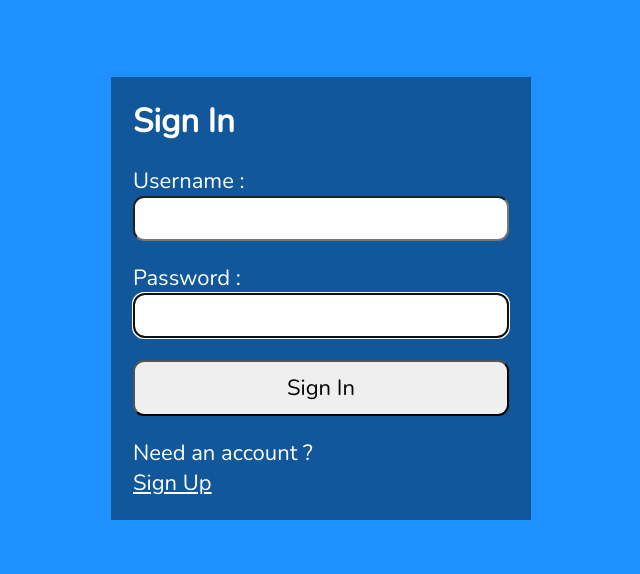
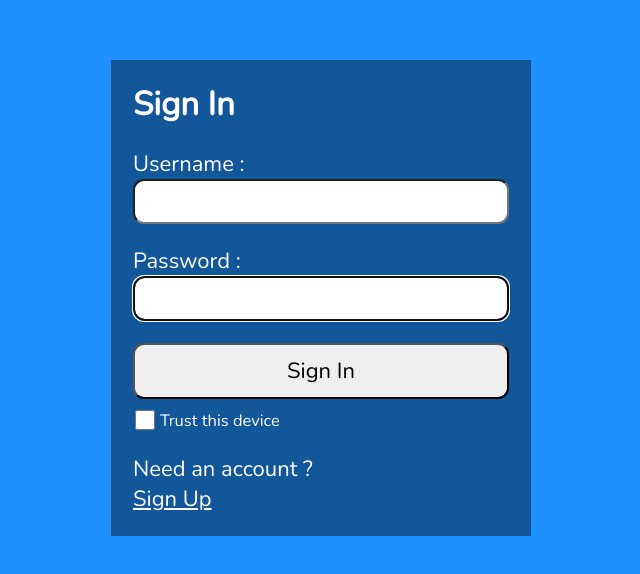
Before and after one commit to NifemiSoneye/React-Login, a React (Vite) app in the folder React-Register/: page /login in a window 1280 px wide. Shown: the part 102-676 px from the top of the page, without its empty margins (319-959 px from the left). Built offline with nearby package versions, Linux system fonts and the light colour scheme.

Commit message:
Trust device checkbox implemented

```diff
--- a/React-Register/src/Login.jsx
+++ b/React-Register/src/Login.jsx
@@ -6,7 +6,7 @@ import { Link, useNavigate, useLocation } from "react-router-dom";
 const LOGIN_URL = "./auth";
 
 const Login = () => {
-  const { setAuth } = UseAuth();
+  const { setAuth, persist, setPersist } = UseAuth();
 
   const navigate = useNavigate();
   const location = useLocation();
@@ -55,6 +55,14 @@ const Login = () => {
     /* console.log(user, pwd); */
   };
 
+  const togglePersist = () => {
+    setPersist((prev) => !prev);
+  };
+
+  useEffect(() => {
+    localStorage.setItem("persist", persist);
+  }, [persist]);
+
   useEffect(() => {
     setErrMsg("");
   }, [user, pwd]);
@@ -101,12 +109,21 @@ const Login = () => {
           value={pwd}
         />
         <button>Sign In</button>
+        <div className="persistCheck">
+          <input
+            type="checkbox"
+            id="persist"
+            onChange={togglePersist}
+            checked={persist}
+          />
+
+          <label htmlFor="persist">Trust this device</label>
+        </div>
       </form>
       <p>
         Need an account ? <br />
         <span className="line">
-          {/* put router link here */}
-          <a href="#">Sign Up</a>
+          <Link to="/register">Sign Up</Link>
         </span>
       </p>
     </section>
--- a/React-Register/src/PersistLogin.jsx
+++ b/React-Register/src/PersistLogin.jsx
@@ -7,26 +7,33 @@ import UseAuth from "./hooks/UseAuth";
 const PersistLogin = () => {
   const [isLoading, setIsLoading] = useState(true);
   const refresh = UseRefreshToken();
-  const { auth } = UseAuth();
+  const { auth, persist } = UseAuth();
 
   useEffect(() => {
+    let isMounted = true;
     const verifyRefreshToken = async () => {
       try {
         await refresh();
       } catch (err) {
         console.error(err);
       } finally {
-        setIsLoading(false);
+        isMounted && setIsLoading(false);
       }
     };
 
     !auth?.accessToken ? verifyRefreshToken() : setIsLoading(false);
+
+    return () => {
+      isMounted = false;
+    };
   }, []);
   useEffect(() => {
     console.log(`isLoading : ${isLoading}`);
     console.log(`aT: ${JSON.stringify(auth?.accessToken)}`);
   }, [isLoading]);
-  return <>{isLoading ? <p>Loading...</p> : <Outlet />}</>;
+  return (
+    <>{!persist ? <Outlet /> : isLoading ? <p>Loading...</p> : <Outlet />}</>
+  );
 };
 
 export default PersistLogin;
--- a/React-Register/src/context/AuthProvider.jsx
+++ b/React-Register/src/context/AuthProvider.jsx
@@ -4,8 +4,11 @@ const AuthContext = createContext({});
 
 export const AuthProvider = ({ children }) => {
   const [auth, setAuth] = useState({});
+  const [persist, setPersist] = useState(
+    JSON.parse(localStorage.getItem("persist")) || false,
+  );
   return (
-    <AuthContext.Provider value={{ auth, setAuth }}>
+    <AuthContext.Provider value={{ auth, setAuth, persist, setPersist }}>
       {children}
     </AuthContext.Provider>
   );
--- a/React-Register/src/hooks/useLogout.jsx
+++ b/React-Register/src/hooks/useLogout.jsx
@@ -2,7 +2,7 @@ import axios from "../API/axios";
 import UseAuth from "./UseAuth";
 
 const useLogout = () => {
-  const { setAuth } = useAuth();
+  const { setAuth } = UseAuth();
   const logOut = async () => {
     setAuth({});
     try {
--- a/React-Register/src/index.css
+++ b/React-Register/src/index.css
@@ -113,3 +113,21 @@ button {
 .line {
   display: inline-block;
 }
+
+.persistCheck {
+  font-size: 0.75rem;
+  margin-top: 10px;
+  display: flex;
+  justify-content: flex-start;
+  align-items: flex-end;
+}
+
+.persistCheck label {
+  margin: 0;
+}
+
+[type="checkbox"] {
+  height: 20px;
+  width: 20px;
+  margin: 0 5px 2px 2px;
+}
```
